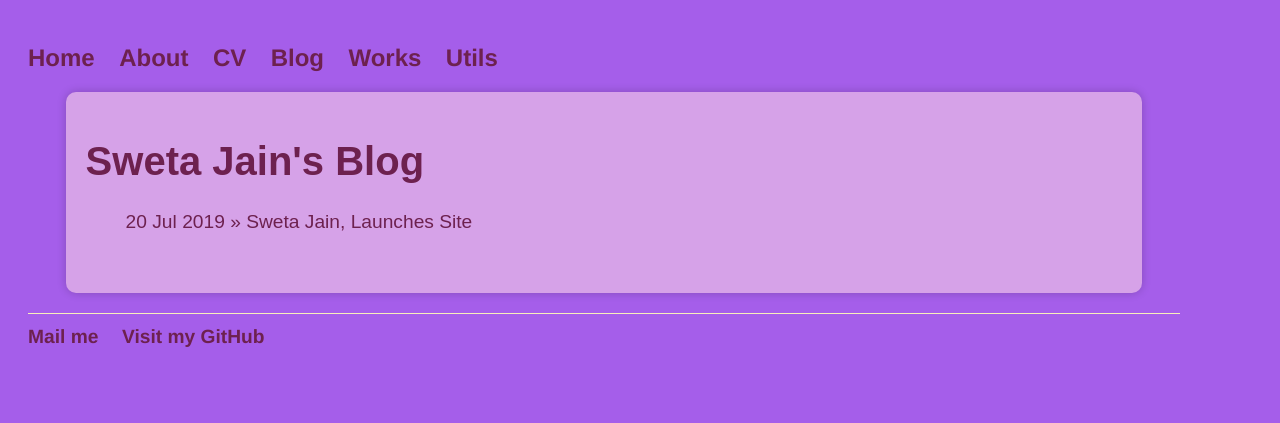
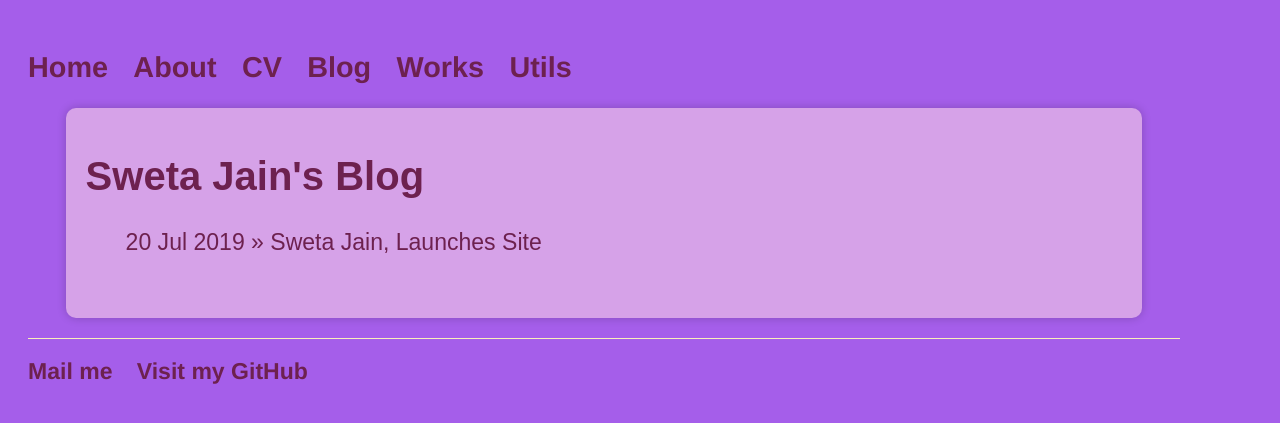
Before and after one commit to SwetaTheBest/swetathebest.github.io, a Jekyll site: the page built from blog/index.html, in a window 1280 px wide. Shown: the top 423 px of the page. Built offline with Jekyll 4.4.1, drawn with Linux system fonts in a browser that asks for light colours.

Commit message:
Update main.css

```diff
--- a/css/main.css
+++ b/css/main.css
@@ -68,7 +68,7 @@ a:hover {
 }
 
 /* General paragraph styles */
-p {
+p, li, ul {
     font-size: 1.2em; /* Adjust the font size as needed */
     line-height: 1.4em;
     color:#6D214F;
```
